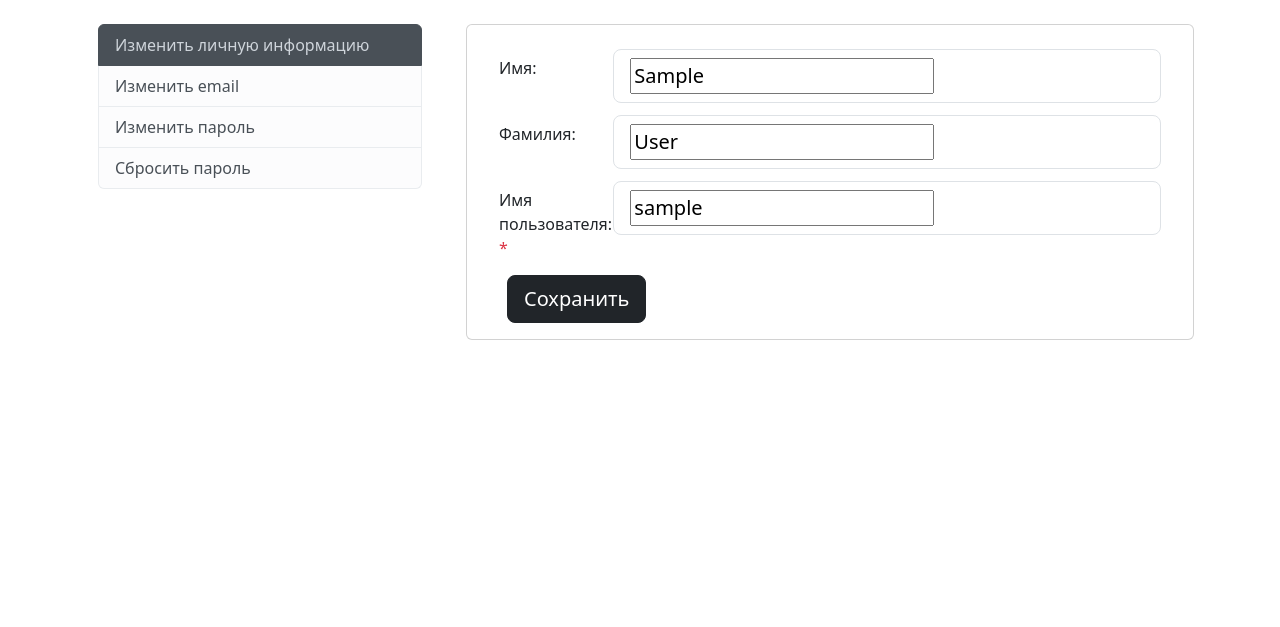
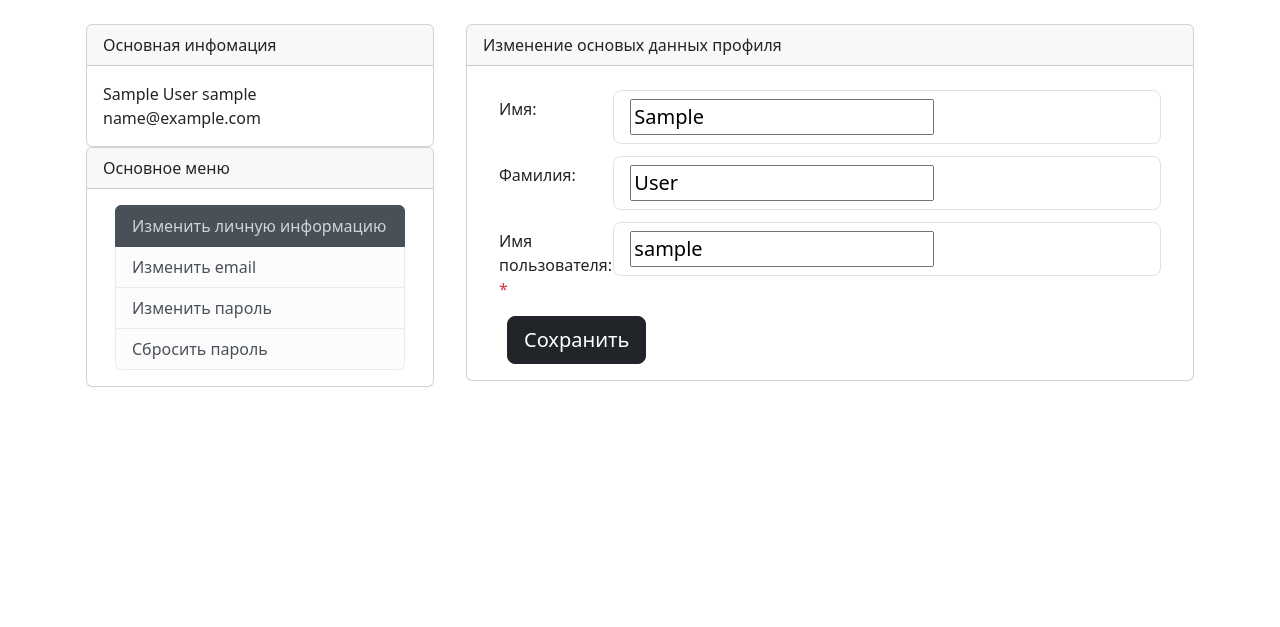
Before and after one commit to akchau/het, a Django app: page /auth/account/?current_section=personal_data in a window 1280 px wide. Shown: the part 62-689 px from the top of the page. Run offline with Django 4.2, Linux system fonts and the light colour scheme; the visitor is signed in with stand-in values (Sample User, id 1); some libraries are stand-ins or nearby versions.

Commit message:
Добавил карточки остальных разделов

```diff
--- a/het/templates/base_content_with_menu.html
+++ b/het/templates/base_content_with_menu.html
@@ -9,11 +9,33 @@
       <div class="container" style="margin-top: 70px;">
           <div class="row">
             <div class="col-4 p-3">
-              {% block menu %}
-              {% endblock %}
+              <div class="card">
+                <div class="card-header">
+                  {% block info_header %}
+                  {% endblock %}
+                </div>
+                <div class="card-body">
+                  {% block info %}
+                  {% endblock %}
+                </div>
+              </div>
+              <div class="card">
+                <div class="card-header">
+                  {% block menu_header %}
+                  {% endblock %}
+                </div>
+                <div class="card-body">
+                  {% block menu %}
+                  {% endblock %}
+                </div>
+              </div>
             </div>
             <div class="col-md-8 p-3">
               <div class="card">
+                <div class="card-header">
+                  {% block form_header %}
+                  {% endblock %}
+                </div>
                 <div class="card-body">
                   {% block content %}
                   {% endblock %}
--- a/het/templates/users/pages/account.html
+++ b/het/templates/users/pages/account.html
@@ -1,5 +1,17 @@
 {% extends 'base_content_with_menu.html' %}
 {% load static %}
+{% block info_header %}
+  Основная инфомация
+{% endblock %}
+{% block info %}
+  {{ request.user.first_name }}
+  {{ request.user.last_name }}
+  {{ request.user.username }}
+  {{ request.user.email }}
+{% endblock %}
+{% block menu_header %}
+  Основное меню
+{% endblock %}
 {% block menu %}
   <div class="container">
     <div class="list-group">
@@ -25,6 +37,9 @@
       {% endif %}
     </div>
   </div>
+{% endblock %}
+{% block form_header %}
+  {{ form_header }}
 {% endblock %}
 {% block content %}
   <div class="container">
--- a/het/users/views.py
+++ b/het/users/views.py
@@ -24,24 +24,29 @@ def account(request):
     template = 'users/pages/account.html'
     current_section = request.GET.get('current_section', None)
     form = None
+    form_header = None
     if current_section == AccountFnction.PERSONAL_DATA:
         form = UserInfoChangeForm(
             None,
             instance=request.user
         )
+        form_header = "Изменение основых данных профиля"
     elif current_section == AccountFnction.EMAIL:
         form = EmailChangeForm(
             None,
             instance=request.user
         )
+        form_header = "Изменение email"
     elif current_section == AccountFnction.CHANGE_PASSWORD:
         form = PasswordChangeForm(
             None,
         )
+        form_header = "Смена пароля"
     elif current_section == AccountFnction.DROPPING_PASSWORD:
         form = PasswordResetForm(
             None
         )
+        form_header = "Сброс пароля"
     context = {
         "user_pk": request.user.pk,
         "username": request.user.username,
@@ -49,5 +54,6 @@ def account(request):
         "header": request.user.username,
         "current_section": current_section,
         "form": form,
+        "form_header": form_header
     }
     return render(request, template, context)
```
